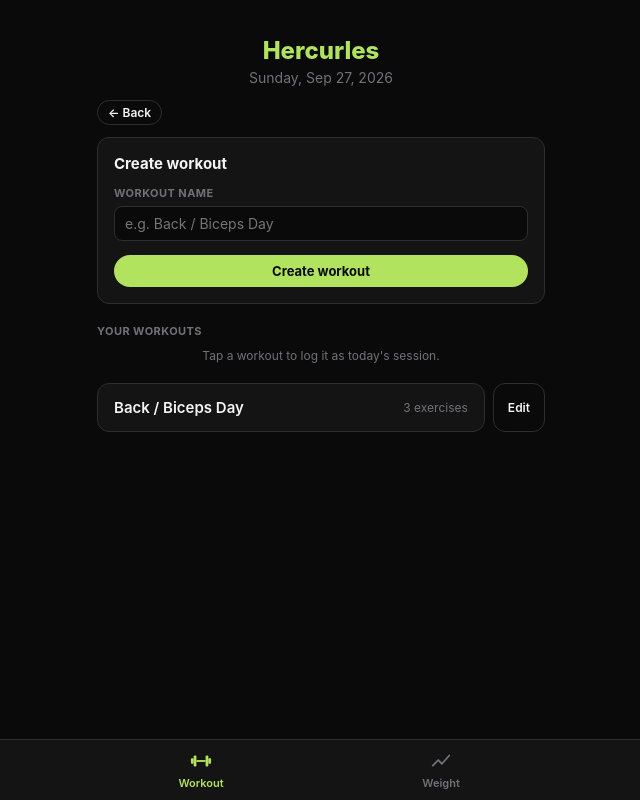
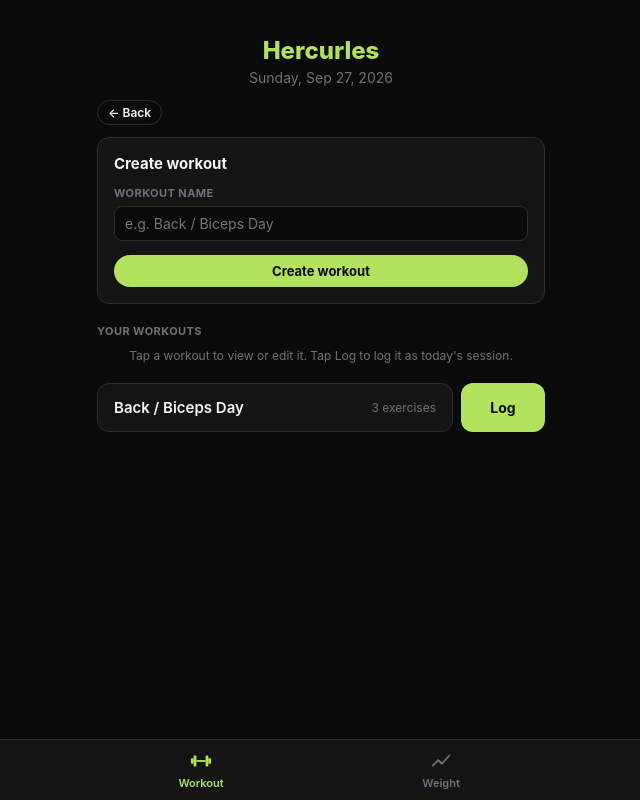
Before and after one commit to Karl-Bernarte/Hercurles, a React (Vite) app in the folder client/: page / in a window 1280 px wide. Both pictures are taken after a click on the button "+ Log Workout". Shown: the whole page, without its empty margins (319-959 px from the left). Built offline with nearby package versions, Linux system fonts and the light colour scheme; no server answers.

Commit message:
Fix: Log Workout button, Added Sets on Log Exercise

```diff
--- a/client/src/App.jsx
+++ b/client/src/App.jsx
@@ -88,12 +88,13 @@ export default function App() {
     setPickedDate(value === today ? null : value)
   }
 
-  // Logging a saved workout: create today's session, add one set per planned
-  // exercise, then mark it complete, since picking it from the list IS the
-  // "I did this" action.
+  // Logging a saved workout: if today already has a session from this
+  // workout, reopen it instead of creating a duplicate. Otherwise create one
+  // and expand each planned exercise into its actual number of sets.
   async function handleLogFromWorkout(workoutId) {
     const workout = workouts.find((row) => row.id === workoutId)
     if (!workout) return
+
     const existing = sessions.find(
       (session) => session.workoutId === workoutId && session.date === activeDate
     )
@@ -113,7 +114,12 @@ export default function App() {
       })
       let builtSets = []
       for (const exercise of workout.exercises) {
-          const set = await addSet(created.id, { exercise: exercise.name, weight: exercise.weight ?? 0, reps: exercise.reps })
+        const set = await addSet(created.id, {
+          exercise: exercise.name,
+          weight: exercise.weight ?? 0,
+          sets: exercise.sets ?? 1,
+          reps: exercise.reps,
+        })
         builtSets = [...builtSets, set]
       }
       const finalSession = { ...created, sets: builtSets }
@@ -349,6 +355,7 @@ export default function App() {
           onAddExercise={handleAddExercise}
           onDeleteExercise={handleDeleteExercise}
           onDeleteWorkout={handleDeleteWorkout}
+          onLogWorkout={handleLogFromWorkout}
         />
       )}
 
--- a/client/src/views/SessionDetailView.jsx
+++ b/client/src/views/SessionDetailView.jsx
@@ -2,7 +2,7 @@ import { useState } from 'react'
 import { calculateCalories } from '../api/metTable.js'
 import ExercisePicker from '../components/ExercisePicker.jsx'
 
-const EMPTY_SET_FORM = { exercise: '', weight: '', reps: '' }
+const EMPTY_SET_FORM = { exercise: '', weight: '', sets: 3, reps: '' }
 
 export default function SessionDetailView({
   session,
@@ -14,14 +14,17 @@ export default function SessionDetailView({
   onDeleteSet,
 }) {
   const [form, setForm] = useState(EMPTY_SET_FORM)
+
   const kcal = calculateCalories(session.sets, bodyWeight, session.durationMinutes)
+  const totalSets = session.sets.reduce((sum, set) => sum + (Number(set.sets) || 1), 0)
 
   async function handleSubmit(event) {
     event.preventDefault()
     if (!form.exercise.trim()) return
     const saved = await onAddSet(session.id, {
       exercise: form.exercise.trim(),
-      weight: Number(form.weight),
+      weight: Number(form.weight) || 0,
+      sets: Number(form.sets) || 1,
       reps: Number(form.reps),
     })
     if (saved) setForm(EMPTY_SET_FORM)
@@ -40,12 +43,12 @@ export default function SessionDetailView({
         <span className="kcal-tag">{kcal} kcal</span>
       </div>
       <p className="muted">
-        {session.durationMinutes} min · {session.sets.length} set{session.sets.length === 1 ? '' : 's'}
+        {session.durationMinutes} min · {totalSets} set{totalSets === 1 ? '' : 's'}
         {session.notes ? ` · ${session.notes}` : ''}
       </p>
 
       {session.sets.length === 0 ? (
-        <p className="muted">No sets logged yet. Add your first below.</p>
+        <p className="muted">No exercises logged yet. Add your first below.</p>
       ) : (
         <div className="card">
           {session.sets.map((set, index) => (
@@ -53,7 +56,7 @@ export default function SessionDetailView({
               <span>
                 {index + 1}. {set.exercise}{' '}
                 <span className="muted">
-                  · {set.weight} kg × {set.reps} reps
+                  · {set.weight} kg · {set.sets ?? 1} sets × {set.reps} reps
                 </span>
               </span>
               <button type="button" className="ghost" onClick={() => onDeleteSet(session.id, set.id)}>
@@ -65,18 +68,29 @@ export default function SessionDetailView({
       )}
 
       <form onSubmit={handleSubmit} className="card">
-        <h2>Log set</h2>
+        <h2>Log exercise</h2>
 
         <ExercisePicker value={form.exercise} onSelect={(name) => setForm({ ...form, exercise: name })} />
 
+        <label htmlFor="set-weight">Weight (kg)</label>
+        <input
+          id="set-weight"
+          type="number"
+          value={form.weight}
+          onChange={(event) => setForm({ ...form, weight: event.target.value })}
+          required
+        />
+
         <div className="row-inputs">
           <div>
-            <label htmlFor="set-weight">Weight (kg)</label>
+            <label htmlFor="set-sets">Sets</label>
             <input
-              id="set-weight"
+              id="set-sets"
               type="number"
-              value={form.weight}
-              onChange={(event) => setForm({ ...form, weight: event.target.value })}
+              min="1"
+              max="20"
+              value={form.sets}
+              onChange={(event) => setForm({ ...form, sets: event.target.value })}
               required
             />
           </div>
@@ -92,7 +106,7 @@ export default function SessionDetailView({
           </div>
         </div>
 
-        <button type="submit">+ Log set</button>
+        <button type="submit">+ Log exercise</button>
       </form>
 
       {!session.complete && (
--- a/client/src/views/WorkoutDetailView.jsx
+++ b/client/src/views/WorkoutDetailView.jsx
@@ -3,7 +3,14 @@ import ExercisePicker from '../components/ExercisePicker.jsx'
 
 const EMPTY_FORM = { name: '', weight: '', sets: 3, reps: 10 }
 
-export default function WorkoutDetailView({ workout, onBack, onAddExercise, onDeleteExercise, onDeleteWorkout }) {
+export default function WorkoutDetailView({
+  workout,
+  onBack,
+  onAddExercise,
+  onDeleteExercise,
+  onDeleteWorkout,
+  onLogWorkout,
+}) {
   const [form, setForm] = useState(EMPTY_FORM)
 
   async function handleSubmit(event) {
@@ -38,7 +45,7 @@ export default function WorkoutDetailView({ workout, onBack, onAddExercise, onDe
               <span>
                 {index + 1}. {exercise.name}{' '}
                 <span className="muted">
-                  · {exercise.weight ?? 0} kg · {exercise.sets} × {exercise.reps}
+                  · {exercise.weight ?? 0} kg · {exercise.sets} sets × {exercise.reps} reps
                 </span>
               </span>
               <button type="button" className="ghost" onClick={() => onDeleteExercise(workout.id, exercise.id)}>
@@ -95,6 +102,12 @@ export default function WorkoutDetailView({ workout, onBack, onAddExercise, onDe
         <button type="submit">+ Add exercise</button>
       </form>
 
+      {workout.exercises.length > 0 && (
+        <button type="button" className="btn-block" onClick={() => onLogWorkout(workout.id)}>
+          Log Workout
+        </button>
+      )}
+
       <button type="button" className="ghost btn-block danger-outline" onClick={() => onDeleteWorkout(workout.id)}>
         Delete workout
       </button>
--- a/client/src/views/WorkoutsView.jsx
+++ b/client/src/views/WorkoutsView.jsx
@@ -37,25 +37,21 @@ export default function WorkoutsView({ workouts, onCreate, onOpenForEdit, onLog,
       </form>
 
       <div className="section-label">Your workouts</div>
-      <p className="hint">Tap a workout to log it as today's session.</p>
+      <p className="hint">Tap a workout to view or edit it. Tap Log to log it as today's session.</p>
       {workouts.length === 0 ? (
         <p className="muted">No workouts yet. Name your first one above.</p>
       ) : (
         <ul className="list">
           {workouts.map((workout) => (
             <li key={workout.id} className="workout-row-wrap">
-              <button type="button" className="workout-row" onClick={() => onLog(workout.id)}>
+              <button type="button" className="workout-row" onClick={() => onOpenForEdit(workout.id)}>
                 <span>{workout.name}</span>
                 <span className="muted">
                   {workout.exercises.length} exercise{workout.exercises.length === 1 ? '' : 's'}
                 </span>
               </button>
-              <button
-                type="button"
-                className="ghost workout-edit"
-                onClick={() => onOpenForEdit(workout.id)}
-              >
-                Edit
+              <button type="button" className="workout-log-btn" onClick={() => onLog(workout.id)}>
+                Log
               </button>
             </li>
           ))}
--- a/client/src/workouts.css
+++ b/client/src/workouts.css
@@ -125,10 +125,13 @@
   font-weight: 400;
 }
 
-.workout-edit {
+.workout-log-btn {
   flex-shrink: 0;
-  padding: 0 14px;
+  min-width: 84px;
+  padding: 0 18px;
   border-radius: 12px;
+  font-weight: 700;
+  font-size: 14px;
 }
 
 .session-row {
```
